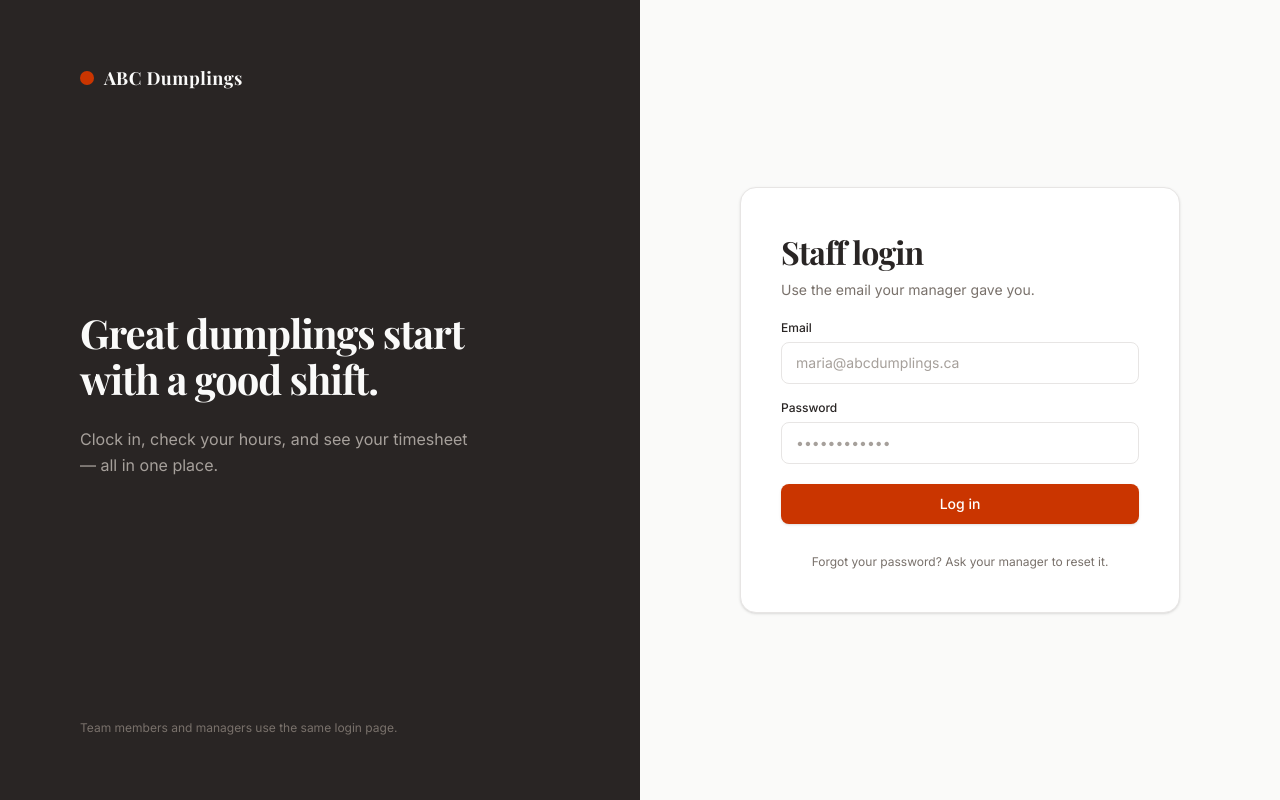
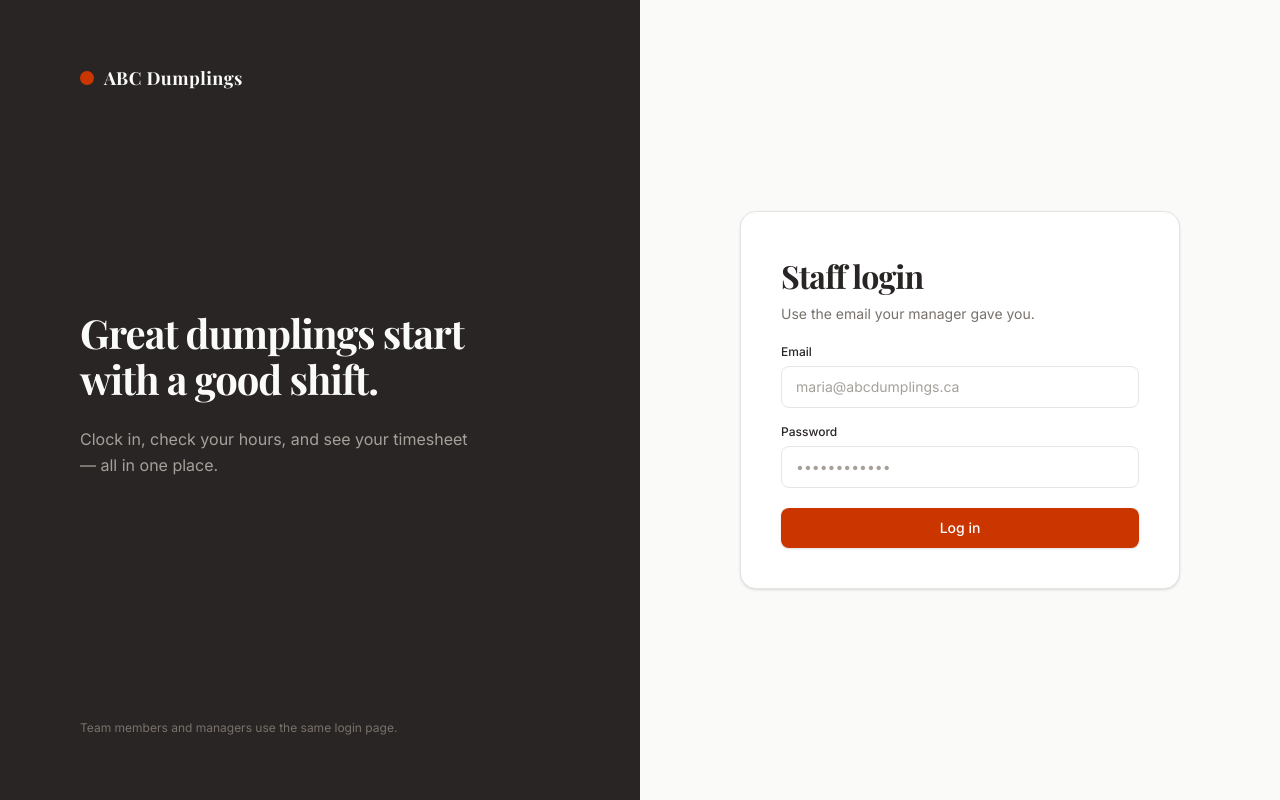
Before and after one commit to yk-graph/shift-manager, a Next.js app: page /login in a window 1280 px wide. Built offline with nearby package versions, Linux system fonts and the light colour scheme.

Commit message:
remove: login form text

```diff
--- a/app/(public)/login/page.tsx
+++ b/app/(public)/login/page.tsx
@@ -78,12 +78,6 @@ export default function LoginPage() {
               {pending ? 'Logging in…' : 'Log in'}
             </button>
           </form>
-
-          <div className="text-center pt-1">
-            <a href="#" className="text-xs text-text-secondary hover:underline font-normal">
-              Forgot your password? Ask your manager to reset it.
-            </a>
-          </div>
         </div>
 
         <div></div>
```
